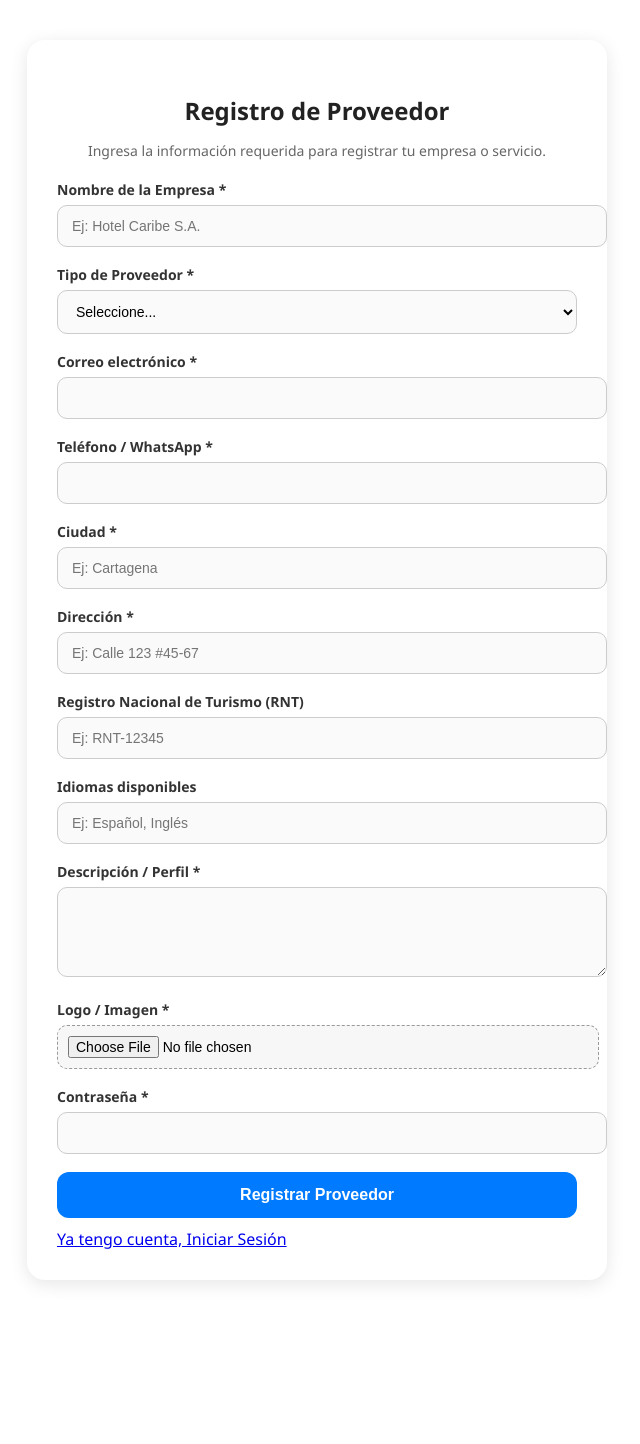
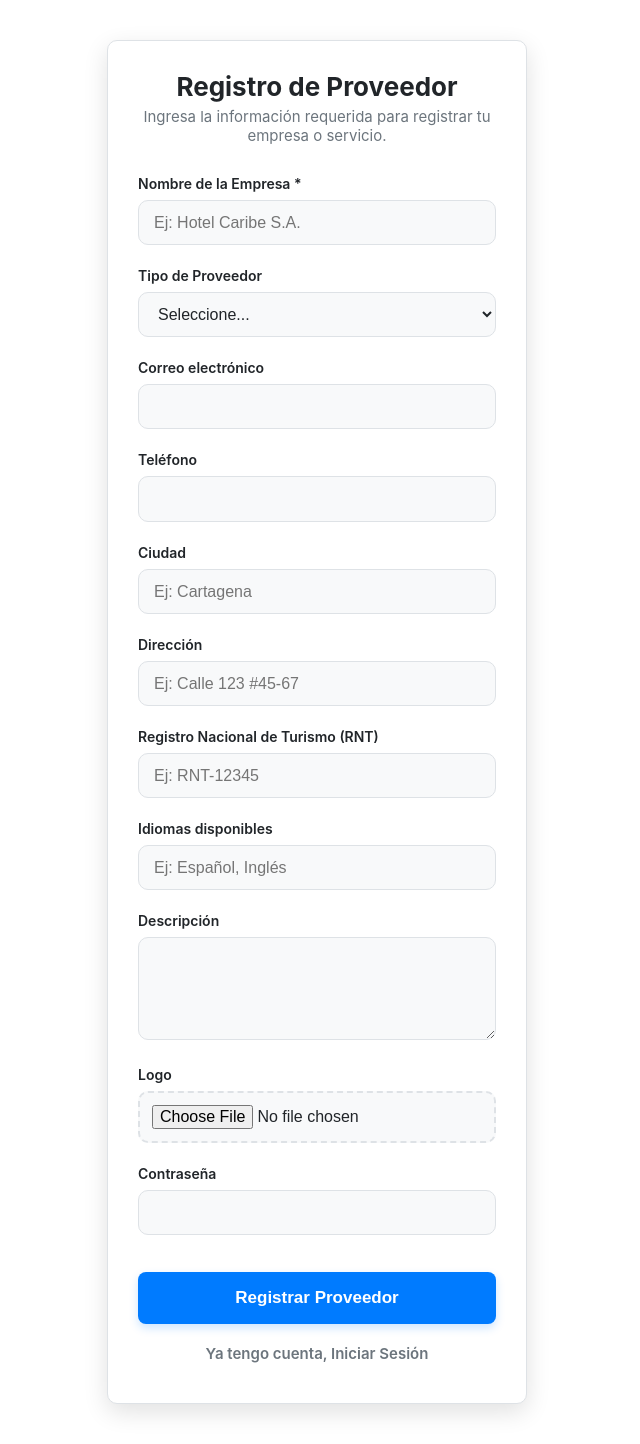
Before and after one commit to samueldiazgonzalez/Ocean_proyect, a PHP site: page /registro_proveedor.html in a window 1280 px wide. Shown: the whole page, without its empty margins (323-963 px from the left). Before the commit the page ends 1284 px from the top, so only its background shows below. Run offline with PHP 8.4, Linux system fonts and the light colour scheme.

Commit message:
ahora el inicio de sesesion aparecen de primero al selecionar un rol

```diff
--- a/registro_provedor.css
+++ b/registro_provedor.css
@@ -1,99 +1,150 @@
+/* Variables CSS */
+:root {
+    --color-primary: #007bff;
+    --color-primary-dark: #0056b3;
+    --color-text-dark: #212529;
+    --color-text-medium: #6c757d;
+    --color-border-default: #dee2e6;
+    --color-bg-light: #f8f9fa;
+
+    --border-radius-base: 10px;
+    --transition-speed: 0.3s;
+    --shadow-elevation: 0 8px 25px rgba(0, 0, 0, 0.12);
+}
+
+/* Base Global */
+* {
+    margin: 0;
+    padding: 0;
+    box-sizing: border-box;
+}
+
 /* Contenedor del formulario */
 .provider-form {
-  max-width: 520px;
+    /* CAMBIO CLAVE: Ancho reducido a 420px */
+    max-width: 420px;
     margin: 40px auto;
     padding: 30px;
     background: #ffffff;
-  border-radius: 18px;
-  box-shadow: 0 4px 18px rgba(0,0,0,0.1);
-  font-family: "Segoe UI", sans-serif;
+    border-radius: var(--border-radius-base);
+    box-shadow: var(--shadow-elevation);
+    font-family: 'Inter', system-ui, -apple-system, BlinkMacSystemFont, "Segoe UI", sans-serif;
+    border: 1px solid var(--color-border-default);
 }
 
 .form-title {
-  font-size: 24px;
+    font-size: 26px;
     font-weight: 700;
     text-align: center;
     margin-bottom: 5px;
-  color: #222;
+    color: var(--color-text-dark);
 }
 
 .form-subtitle {
     text-align: center;
-  font-size: 14px;
-  color: #666;
-  margin-bottom: 20px;
+    font-size: 15px;
+    color: var(--color-text-medium);
+    margin-bottom: 30px;
 }
 
-/* Grupos del formulario */
+/* Grupos y Etiquetas */
 .form-group {
-  margin-bottom: 18px;
+    margin-bottom: 22px;
 }
 
-/* Etiquetas */
 .form-group label {
     font-size: 14px;
     font-weight: 600;
-  color: #333;
-  margin-bottom: 6px;
+    color: var(--color-text-dark);
+    margin-bottom: 8px;
     display: block;
 }
 
-/* Inputs y selects */
+/* Inputs, selects y textareas */
 .provider-form input,
 .provider-form select,
 .provider-form textarea {
     width: 100%;
-  padding: 12px 14px;
-  border: 1px solid #ccc;
-  border-radius: 10px;
-  background: #fafafa;
-  font-size: 14px;
-  transition: 0.25s ease;
+    padding: 12px 15px;
+    border: 1px solid var(--color-border-default);
+    border-radius: var(--border-radius-base);
+    background: var(--color-bg-light);
+    font-size: 16px;
+    color: var(--color-text-dark);
+    transition: all var(--transition-speed) ease;
+    box-sizing: border-box;
+    line-height: 1.2;
 }
 
-/* Hover & focus */
+/* Hover & focus mejorado */
 .provider-form input:focus,
 .provider-form select:focus,
 .provider-form textarea:focus {
-  border-color: #007bff;
+    border-color: var(--color-primary);
     background: #fff;
     outline: none;
-  box-shadow: 0 0 6px rgba(0,123,255,0.25);
+    box-shadow: 0 0 0 3px rgba(0, 123, 255, 0.2);
 }
 
 /* Input file */
 .file-group input[type="file"] {
-  padding: 10px;
-  border: 1px dashed #999;
-  background: #f7f7f7;
+    padding: 12px;
+    border: 2px dashed var(--color-border-default);
+    background: var(--color-bg-light);
     cursor: pointer;
+    line-height: normal;
 }
 
 .file-group input[type="file"]:hover {
-  background: #efefef;
+    background: #e9ecef;
 }
 
-/* Botón */
+/* Botón Primario */
 .btn-primary {
     width: 100%;
-  padding: 14px;
-  font-size: 16px;
-  font-weight: 600;
-  background: #007bff;
+    padding: 16px;
+    font-size: 17px;
+    font-weight: 700;
+    background: var(--color-primary);
     color: #fff;
     border: none;
-  border-radius: 12px;
+    border-radius: 8px;
     cursor: pointer;
-  transition: 0.3s ease;
+    transition: all var(--transition-speed) ease;
+    box-shadow: 0 4px 10px rgba(0, 123, 255, 0.2);
+    margin-top: 15px;
 }
 
 .btn-primary:hover {
-  background: #005dc2;
+    background: var(--color-primary-dark);
+    box-shadow: 0 6px 15px rgba(0, 123, 255, 0.3);
+    transform: translateY(-1px);
+}
+
+/* Botón Secundario (para links de Registro/Login) */
+.btn-secondary {
+    display: block;
+    width: 100%;
+    text-align: center;
+    padding: 10px 0;
+    margin-top: 15px;
+    font-size: 15px;
+    font-weight: 600;
+    color: var(--color-text-medium);
+    text-decoration: none;
+    transition: color var(--transition-speed) ease;
+}
+
+.btn-secondary:hover {
+    color: var(--color-primary);
+    text-decoration: underline;
 }
 
 /* Responsive */
-@media (max-width: 480px) {
+@media (max-width: 560px) {
     .provider-form {
+        margin: 20px;
         padding: 22px;
+        box-shadow: 0 2px 10px rgba(0, 0, 0, 0.05);
     }
 }
--- a/registro_proveedor.html
+++ b/registro_proveedor.html
@@ -21,7 +21,7 @@
         </div>
 
         <div class="form-group">
-            <label for="tipo">Tipo de Proveedor *</label>
+            <label for="tipo">Tipo de Proveedor </label>
             <select id="tipo" name="tipo" required>
                 <option value="">Seleccione...</option>
                 <option value="Hotel">Hotel</option>
@@ -33,22 +33,22 @@
         </div>
 
         <div class="form-group">
-            <label for="correo">Correo electrónico *</label>
+            <label for="correo">Correo electrónico </label>
             <input type="email" id="correo" name="correo" required>
         </div>
 
         <div class="form-group">
-            <label for="telefono">Teléfono / WhatsApp *</label>
+            <label for="telefono">Teléfono </label>
             <input type="text" id="telefono" name="telefono" required>
         </div>
 
         <div class="form-group">
-            <label for="ciudad">Ciudad *</label>
+            <label for="ciudad">Ciudad </label>
             <input type="text" id="ciudad" name="ciudad" required placeholder="Ej: Cartagena">
         </div>
 
         <div class="form-group">
-            <label for="direccion">Dirección *</label>
+            <label for="direccion">Dirección </label>
             <input type="text" id="direccion" name="direccion" required placeholder="Ej: Calle 123 #45-67">
         </div>
 
@@ -63,17 +63,17 @@
         </div>
 
         <div class="form-group">
-            <label for="descripcion">Descripción / Perfil *</label>
+            <label for="descripcion">Descripción </label>
             <textarea id="descripcion" name="descripcion" rows="4" required></textarea>
         </div>
 
         <div class="form-group file-group">
-            <label for="logo">Logo / Imagen *</label>
+            <label for="logo">Logo </label>
             <input type="file" id="logo" name="logo" accept="image/*" required>
         </div>
 
         <div class="form-group">
-            <label for="password">Contraseña *</label>
+            <label for="password">Contraseña </label>
             <input type="password" id="password" name="password" required>
         </div>
 
--- a/roles.html
+++ b/roles.html
@@ -9,8 +9,8 @@
 <body>
     <div class="roles-container">
     <h1>Roles</h1>
-    <button onclick="window.location.href='register.html'">Viajero</button>
-    <button onclick="window.location.href='registro_proveedor.html'">Agente de Viajes</button>
+    <button onclick="window.location.href='login.html'">Viajero</button>
+    <button onclick="window.location.href='login_proveedor.html'">Agente de Viajes</button>
     </div>
 </body>
 </html>
```
Also changed, not shown: login_proveedor.html (+8 -5 lines). Lines whose indentation alone changed are shown as unchanged.
